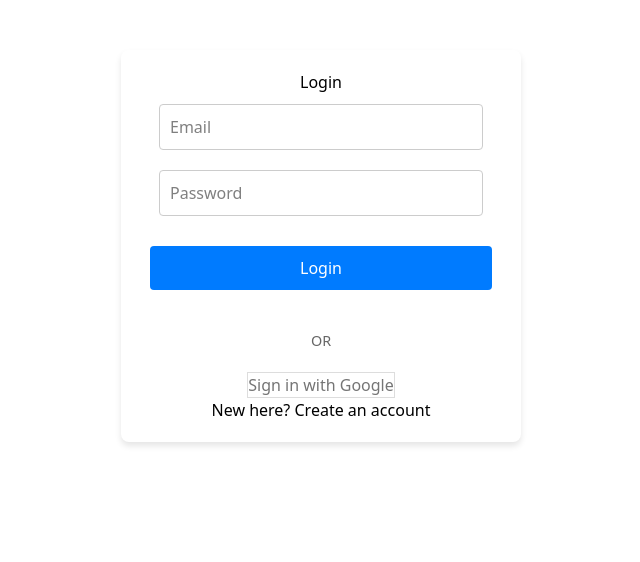
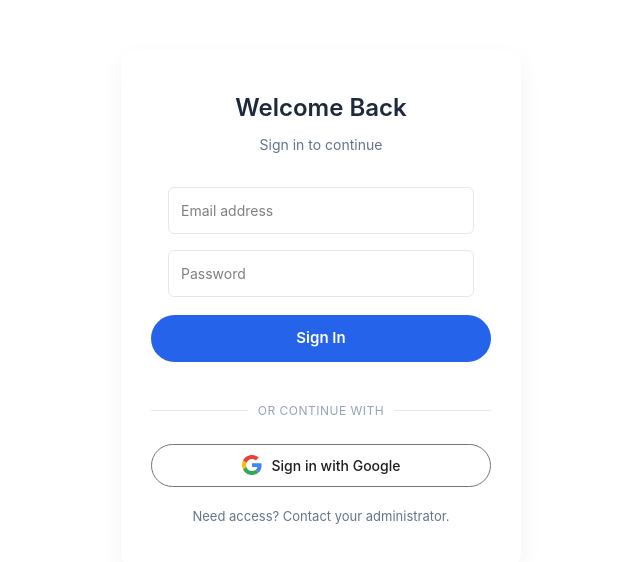
Before and after one commit to nathanielolayvar-dev/advisuri-system, a React app in the folder frontend/: page /login in a window 1280 px wide. Shown: the top 562 px of the page, without its empty margins (319-959 px from the left). Built offline with nearby package versions, Linux system fonts and the light colour scheme; no server answers; the HTML template or start-up script is replaced by a standard one; what agora-rtc-react would draw is missing.

Commit message:
feat: implement user management functionality in AdminPanel and enhance form styles

```diff
--- a/frontend/src/components/AdminPanel/AdminPanel.tsx
+++ b/frontend/src/components/AdminPanel/AdminPanel.tsx
@@ -23,6 +23,7 @@ import {
   ClipboardList,
   Loader2,
   RefreshCw,
+  X,
 } from 'lucide-react';
 import { useState, useEffect, useCallback } from 'react';
 import { supabase } from '../../supabaseClient';
@@ -119,6 +120,13 @@ export default function AdminPanel() {
   const [selectedUser, setSelectedUser] = useState<AdminUser | null>(null);
   const [newRole, setNewRole] = useState<'admin' | 'teacher' | 'student'>('student');
   const [roleUpdating, setRoleUpdating] = useState(false);
+
+  // Add User Modal state
+  const [showAddUserModal, setShowAddUserModal] = useState(false);
+  const [newUserEmail, setNewUserEmail] = useState('');
+  const [newUserFullName, setNewUserFullName] = useState('');
+  const [newUserRole, setNewUserRole] = useState<'admin' | 'teacher' | 'student'>('student');
+  const [addUserLoading, setAddUserLoading] = useState(false);
 
   // Notification form state
   const [notifType, setNotifType] = useState<'Emergency' | 'Announcement' | 'Newsletter'>('Announcement');
@@ -355,6 +363,60 @@ export default function AdminPanel() {
     }
   };
 
+  const handleAddUser = async (e: React.FormEvent) => {
+    e.preventDefault();
+    if (!newUserEmail.trim() || !newUserFullName.trim()) return;
+    setAddUserLoading(true);
+
+    try {
+      // Use Supabase's signUp function to create user
+      // This sends a confirmation email to the user
+      const { data, error } = await supabase.auth.signUp({
+        email: newUserEmail.trim(),
+        password: Math.random().toString(36).slice(-12), // Temporary random password
+        options: {
+          data: {
+            full_name: newUserFullName.trim(),
+          }
+        }
+      });
+
+      if (error) throw error;
+      if (!data.user) throw new Error('Failed to create user');
+
+      // Update user role in users table
+      const { error: updateError } = await supabase
+        .from('users')
+        .update({ role: newUserRole })
+        .eq('user_id', data.user.id);
+
+      if (updateError) {
+        console.warn('Could not update role in users table:', updateError);
+      }
+
+      // Log audit action
+      await logAuditAction(
+        `Created new user with role ${newUserRole}`,
+        `User: ${newUserFullName} (${newUserEmail})`
+      );
+
+      // Reset form and refresh
+      setNewUserEmail('');
+      setNewUserFullName('');
+      setNewUserRole('student');
+      setShowAddUserModal(false);
+      fetchUsers();
+      fetchStats();
+
+      alert('User created successfully! A confirmation email has been sent to ' + newUserEmail);
+    } catch (err: any) {
+      console.error('Error adding user:', err);
+      alert(err.message || 'Failed to add user');
+    } finally {
+      setAddUserLoading(false);
+    }
+  };
+
   // ============================================================================
   // Filtered users
   // ============================================================================
@@ -468,6 +530,13 @@ export default function AdminPanel() {
                   </div>
                   <button onClick={fetchUsers} className="flex items-center gap-2 px-4 py-2 bg-[#F8FAFC] border border-[#E2E8F0] rounded-lg text-sm font-medium text-[#64748B] hover:bg-white transition-colors">
                     <RefreshCw className="w-4 h-4" /> Refresh
+                  </button>
+                  <button
+                    onClick={() => setShowAddUserModal(true)}
+                    className="flex items-center gap-2 px-4 py-2 bg-gradient-to-r from-[#2563EB] to-[#1D4ED8] text-white rounded-lg font-semibold text-sm hover:shadow-md transition-shadow"
+                  >
+                    <UserPlus className="w-4 h-4" />
+                    Add User
                   </button>
                 </div>
               </div>
@@ -1020,6 +1089,79 @@ export default function AdminPanel() {
           </div>
         </div>
       )}
+
+      {/* Add User Modal */}
+      {showAddUserModal && (
+        <div className="fixed inset-0 z-[100] flex items-center justify-center bg-slate-900/60 backdrop-blur-sm">
+          <div className="bg-white rounded-xl shadow-2xl w-full max-w-md mx-4 overflow-hidden">
+            <div className="bg-gradient-to-r from-[#2563EB] to-[#1D4ED8] px-6 py-4 flex items-center justify-between">
+              <h3 className="text-lg font-bold text-white flex items-center gap-2">
+                <UserPlus className="w-5 h-5" />
+                Add New User
+              </h3>
+              <button
+                onClick={() => setShowAddUserModal(false)}
+                className="p-1 rounded-lg hover:bg-white/20 transition-colors"
+              >
+                <X className="w-5 h-5 text-white" />
+              </button>
+            </div>
+            <form onSubmit={handleAddUser} className="p-6 space-y-4">
+              <div>
+                <label className="text-xs font-bold text-[#64748B] uppercase tracking-wider">Full Name</label>
+                <input
+                  type="text"
+                  required
+                  value={newUserFullName}
+                  onChange={(e) => setNewUserFullName(e.target.value)}
+                  placeholder="Enter full name..."
+                  className="mt-1 w-full px-3 py-2 border border-[#E2E8F0] rounded-lg text-sm focus:outline-none focus:ring-2 focus:ring-[#2563EB]"
+                />
+              </div>
+              <div>
+                <label className="text-xs font-bold text-[#64748B] uppercase tracking-wider">Email Address</label>
+                <input
+                  type="email"
+                  required
+                  value={newUserEmail}
+                  onChange={(e) => setNewUserEmail(e.target.value)}
+                  placeholder="Enter email address..."
+                  className="mt-1 w-full px-3 py-2 border border-[#E2E8F0] rounded-lg text-sm focus:outline-none focus:ring-2 focus:ring-[#2563EB]"
+                />
+              </div>
+              <div>
+                <label className="text-xs font-bold text-[#64748B] uppercase tracking-wider">Role</label>
+                <select
+                  value={newUserRole}
+                  onChange={(e) => setNewUserRole(e.target.value as 'admin' | 'teacher' | 'student')}
+                  className="mt-1 w-full px-3 py-2 border border-[#E2E8F0] rounded-lg text-sm focus:outline-none focus:ring-2 focus:ring-[#2563EB]"
+                >
+                  <option value="student">Student</option>
+                  <option value="teacher">Teacher</option>
+                  <option value="admin">Admin</option>
+                </select>
+              </div>
+              <div className="flex gap-3 pt-2">
+                <button
+                  type="button"
+                  onClick={() => setShowAddUserModal(false)}
+                  className="flex-1 px-4 py-2 border border-[#E2E8F0] rounded-lg text-sm font-medium text-[#64748B] hover:bg-[#F8FAFC] transition-colors"
+                >
+                  Cancel
+                </button>
+                <button
+                  type="submit"
+                  disabled={addUserLoading}
+                  className="flex-1 flex items-center justify-center gap-2 px-4 py-2 bg-[#2563EB] text-white rounded-lg text-sm font-semibold hover:bg-[#1D4ED8] transition-colors disabled:opacity-50"
+                >
+                  {addUserLoading ? <Loader2 className="w-4 h-4 animate-spin" /> : <UserPlus className="w-4 h-4" />}
+                  {addUserLoading ? 'Creating...' : 'Create User'}
+                </button>
+              </div>
+            </form>
+          </div>
+        </div>
+      )}
     </div>
   );
 }
--- a/frontend/src/components/Form.tsx
+++ b/frontend/src/components/Form.tsx
@@ -1,28 +1,21 @@
 import { useState, FormEvent, ChangeEvent } from 'react';
 import { useNavigate } from 'react-router-dom';
-import { supabase } from '../supabaseClient';import { ACCESS_TOKEN } from '../constants';
+import { supabase } from '../supabaseClient';
+import { Mail, Lock, Chrome } from 'lucide-react';
+import LoadingIndicator from './LoadingIndicator';
 import '../styles/form.css';
-import LoadingIndicator from './LoadingIndicator';
 
-interface FormProps {
-  route: string;
-  method: 'login' | 'register';
-}
-
-function Form({ method }: FormProps) {
+function Form() {
   const [email, setEmail] = useState<string>('');
   const [password, setPassword] = useState<string>('');
   const [loading, setLoading] = useState<boolean>(false);
   const navigate = useNavigate();
-
-  const name = method === 'login' ? 'Login' : 'Register';
 
   const handleSubmit = async (e: FormEvent<HTMLFormElement>) => {
     e.preventDefault();
     setLoading(true);
 
     try {
-      if (method === 'login') {
       const { data, error } = await supabase.auth.signInWithPassword({
         email,
         password,
@@ -31,28 +24,7 @@ function Form({ method }: FormProps) {
       if (error) throw error;
 
       if (data.session) {
-          // Sync token to localStorage for our Axios interceptor
-          // localStorage.setItem(ACCESS_TOKEN, data.session.access_token);
         navigate('/dashboard');
-        }
-      } else {
-        const { error } = await supabase.auth.signUp({
-          email,
-          password,
-          options:{
-            data:{
-              role: 'student' //default role set in the database
-            }
-          }
-        });
-
-        if (error) throw error;
-
-        // Supabase sends a confirmation email by default
-        alert(
-          'Success! Please check your email for a verification link before logging in.'
-        );
-        navigate('/login');
       }
     } catch (error: any) {
       alert(error.message || 'An unexpected error occurred');
@@ -66,7 +38,6 @@ function Form({ method }: FormProps) {
       const { error } = await supabase.auth.signInWithOAuth({
         provider: 'google',
         options: {
-          // window.location.origin ensures it works on localhost or your live domain
           redirectTo: `${window.location.origin}/dashboard`,
         },
       });
@@ -78,7 +49,9 @@ function Form({ method }: FormProps) {
 
   return (
     <form onSubmit={handleSubmit} className="form-container">
-      <h1>{name}</h1>
+      <h1 className="form-title">Welcome Back</h1>
+      <p className="form-subtitle">Sign in to continue</p>
+
       <input
         className="form-input"
         type="email"
@@ -86,9 +59,10 @@ function Form({ method }: FormProps) {
         onChange={(e: ChangeEvent<HTMLInputElement>) =>
           setEmail(e.target.value)
         }
-        placeholder="Email"
+        placeholder="Email address"
         required
       />
+
       <input
         className="form-input"
         type="password"
@@ -103,41 +77,29 @@ function Form({ method }: FormProps) {
       {loading && <LoadingIndicator />}
 
       <button className="form-button" type="submit" disabled={loading}>
-        {loading ? 'Processing...' : name}
+        {loading ? 'Signing in...' : 'Sign In'}
       </button>
 
-      {method === 'login' && (
-        <>
-          <div className="social-divider">OR</div>
+      <div className="social-divider">
+        <span>or continue with</span>
+      </div>
+
       <button
         type="button"
         className="google-btn"
         onClick={handleGoogleLogin}
-            style={{
-              backgroundColor: '#fff',
-              color: '#757575',
-              border: '1px solid #ddd',
-              display: 'flex',
-              alignItems: 'center',
-              justifyContent: 'center',
-              gap: '10px',
-            }}
       >
+        <svg className="google-icon" viewBox="0 0 48 48">
+          <path fill="#EA4335" d="M24 9.5c3.54 0 6.71 1.22 9.21 3.6l6.85-6.85C35.9 2.38 30.47 0 24 0 14.62 0 6.51 5.38 2.56 13.22l7.98 6.19C12.43 13.72 17.74 9.5 24 9.5z"/>
+          <path fill="#4285F4" d="M46.98 24.55c0-1.57-.15-3.09-.38-4.55H24v9.02h12.94c-.58 2.96-2.26 5.48-4.78 7.18l7.73 6c4.51-4.18 7.09-10.36 7.09-17.65z"/>
+          <path fill="#FBBC05" d="M10.53 28.59c-.48-1.45-.76-2.99-.76-4.59s.27-3.14.76-4.59l-7.98-6.19C.92 16.46 0 20.12 0 24c0 3.88.92 7.54 2.56 10.78l7.97-6.19z"/>
+          <path fill="#34A853" d="M24 48c6.48 0 11.93-2.13 15.89-5.81l-7.73-6c-2.15 1.45-4.92 2.3-8.16 2.3-6.26 0-11.57-4.22-13.47-9.91l-7.98 6.19C6.51 42.62 14.62 48 24 48z"/>
+        </svg>
         Sign in with Google
       </button>
-        </>
-      )}
 
       <div className="form-footer">
-        {method === 'login' ? (
-          <p>
-            New here? <a href="/register">Create an account</a>
-          </p>
-        ) : (
-          <p>
-            Already have an account? <a href="/login">Login here</a>
-          </p>
-        )}
+        <p>Need access? Contact your administrator.</p>
       </div>
     </form>
   );
--- a/frontend/src/pages/Login.tsx
+++ b/frontend/src/pages/Login.tsx
@@ -1,7 +1,7 @@
 import Form from "../components/Form"
 
 function Login() {
-    return <Form route="/api/token/" method="login" />
+    return <Form />
 }
 
 export default Login
--- a/frontend/src/styles/Form.css
+++ b/frontend/src/styles/Form.css
@@ -2,73 +2,133 @@
   display: flex;
   flex-direction: column;
   align-items: center;
-  justify-content: center;
   margin: 50px auto;
-  padding: 20px;
-  border-radius: 8px;
-  box-shadow: 0 4px 6px rgba(0, 0, 0, 0.1);
+  padding: 40px 30px; /* Increased padding for a more modern feel */
+  border-radius: 12px;
+  box-shadow: 0 10px 25px rgba(0, 0, 0, 0.05);
   max-width: 400px;
+  background: white;
+  font-family: 'Inter', -apple-system, sans-serif;
+}
+
+.form-title {
+  margin: 0 0 8px 0;
+  font-size: 24px;
+  font-weight: 600;
+  color: #1E293B;
+}
+
+.form-subtitle {
+  margin: 0 0 24px 0;
+  font-size: 14px;
+  color: #64748B;
 }
 
 .form-input {
   width: 90%;
-  padding: 10px;
-  margin: 10px 0;
-  border: 1px solid #ccc;
-  border-radius: 4px;
+  padding: 12px;
+  margin: 8px 0;
+  border: 1px solid #E2E8F0;
+  border-radius: 6px;
+  font-size: 14px;
   box-sizing: border-box;
+  transition: border-color 0.2s;
+}
+
+.form-input:focus {
+  outline: none;
+  border-color: #2563EB;
 }
 
 .form-button {
   width: 95%;
-  padding: 10px;
-  margin: 20px 0;
-  background-color: #007bff;
+  padding: 12px;
+  margin: 16px 0;
+  background-color: #2563EB;
   color: white;
   border: none;
-  border-radius: 4px;
+  border-radius: 6px;
+  font-size: 15px;
+  font-weight: 500;
   cursor: pointer;
-  transition: background-color 0.2s ease-in-out;
+  transition: background-color 0.2s;
 }
 
 .form-button:hover {
-  background-color: #0056b3;
+  background-color: #1D4ED8;
 }
 
-.google-button {
+.form-button:disabled {
+  opacity: 0.7;
+  cursor: not-allowed;
+}
+
+.google-btn {
+  width: 100%; /* Changed from 95% to fill the container width */
+  padding: 10px 24px;
   background-color: white;
-  color: #757575;
-  border: 1px solid #ddd;
+  color: #1f1f1f; /* Darker, more professional text */
+  border: 1px solid #747775; /* The specific grey from the image */
+  border-radius: 100px; /* This creates the "Pill" shape from your image */
+  font-size: 14px;
+  font-weight: 500;
+  cursor: pointer;
   display: flex;
   align-items: center;
   justify-content: center;
   gap: 10px;
-  cursor: pointer;
-  transition: background-color 0.3s;
-  margin-top: 10px;
-  font-weight: 500;
+  transition: background-color 0.2s, box-shadow 0.2s;
+  box-sizing: border-box;
 }
 
-.google-button:hover {
-  background-color: #f7f7f7;
-  box-shadow: 0 1px 2px rgba(0, 0, 0, 0.1);
+.google-btn:hover {
+  background-color: #f8f9fa;
+  box-shadow: 0 1px 2px rgba(60, 64, 67, 0.3);
 }
 
 .google-icon {
-  width: 18px;
-  height: 18px;
+  width: 20px;
+  height: 20px;
+}
+.social-divider {
+  display: flex;
+  align-items: center;
+  width: 100%;
+  margin: 24px 0;
+  color: #94A3B8;
+  font-size: 12px;
+  text-transform: uppercase;
+  letter-spacing: 0.5px;
 }
 
-.social-divider {
-  margin: 20px 0;
-  text-align: center;
-  position: relative;
-  color: #666;
-  font-size: 0.9rem;
+.social-divider::before,
+.social-divider::after {
+  content: "";
+  flex: 1;
+  height: 1px;
+  background: #E2E8F0;
 }
 
-.google-login-wrapper {
-  display: flex;
-  justify-content: center;
-  margin-bottom: 20px;
+.social-divider span {
+  padding: 0 10px;
 }
+
+/* Syncing your primary button to be more modern too */
+.form-button {
+  width: 100%;
+  padding: 12px;
+  margin-top: 10px;
+  background-color: #2563EB;
+  color: white;
+  border: none;
+  border-radius: 100px; /* Keeps the pill-shape consistent */
+  font-size: 15px;
+  font-weight: 600;
+  cursor: pointer;
+}
+.form-footer {
+  margin-top: 20px;
+  text-align: center;
+  color: #64748B;
+  font-size: 13px;
+}
```
Also changed, not shown: frontend/src/components/Register.tsx (+10 -1 lines), frontend/src/pages/Register.tsx (+10 -2 lines). Lines whose indentation alone changed are shown as unchanged.
